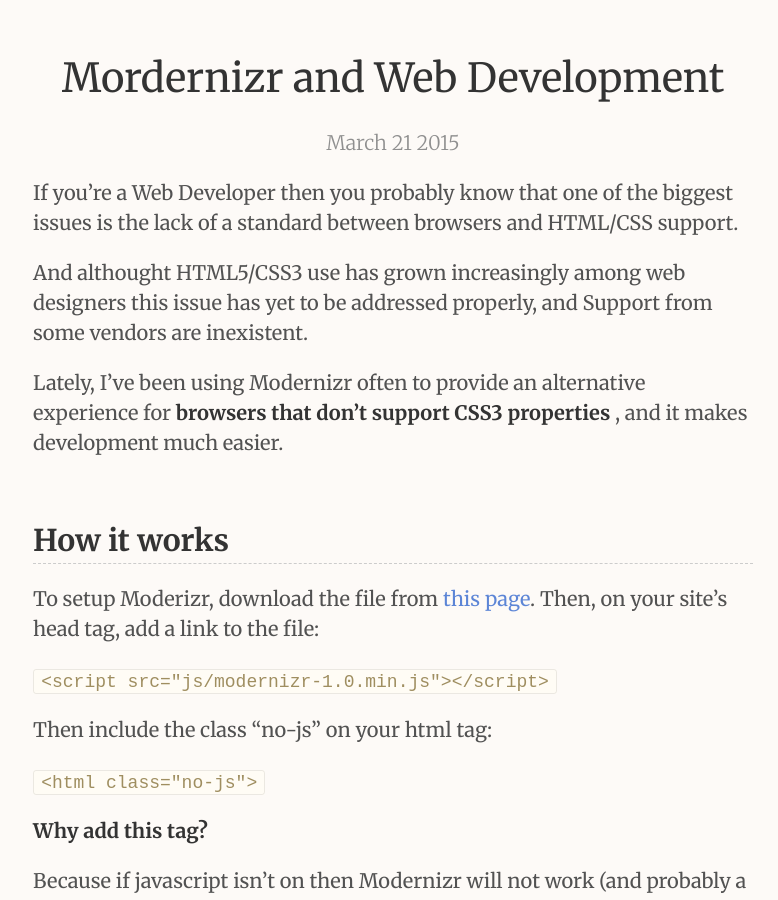
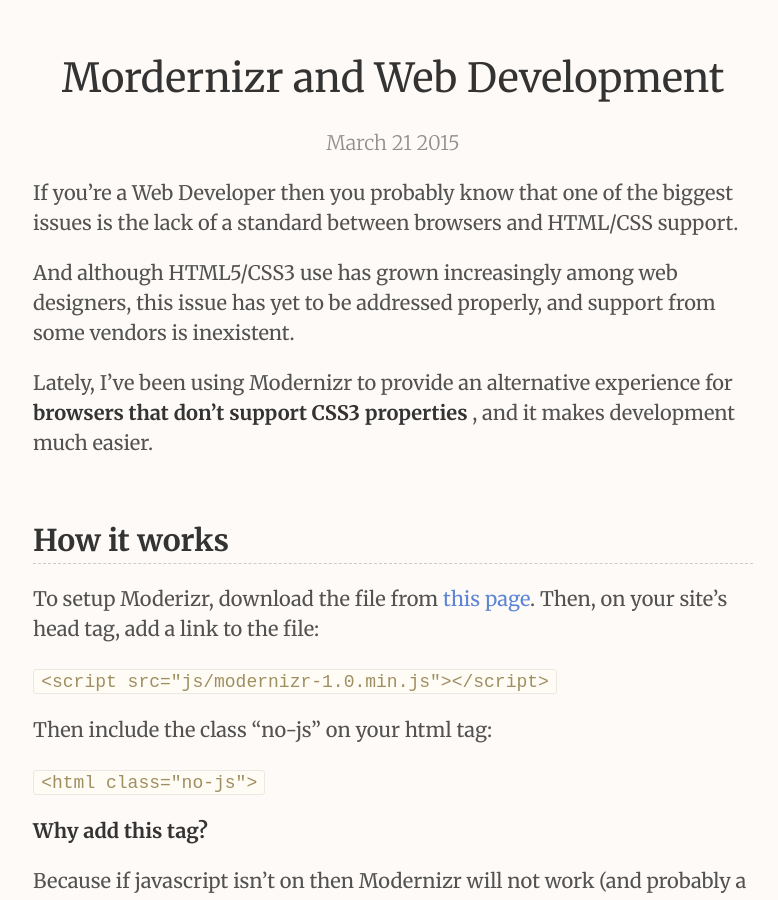
Before and after one commit to ArielSaldana/arielsaldana.github.io, a Jekyll site: the page built from _posts/2015-03-21-Modernizr-and-web-development.md, in a window 1280 px wide and 900 px high, scrolled down 418 px. Shown: the whole window, without its empty margins (247-1025 px from the left). Built offline with Jekyll 4.4.1, drawn with Linux system fonts in a browser that asks for light colours; Markdown is read by kramdown in place of the engine named in the settings; comment, search, counter and statistics services are not loaded.

Commit message:
Update 2015-03-21-Modernizr-and-web-development.md

```diff
--- a/_posts/2015-03-21-Modernizr-and-web-development.md
+++ b/_posts/2015-03-21-Modernizr-and-web-development.md
@@ -9,9 +9,9 @@
 
 If you're a Web Developer then you probably know that one of the biggest issues is the lack of a standard between browsers and HTML/CSS support.
 
-And althought HTML5/CSS3 use has grown increasingly among web designers this issue has yet to be addressed properly, and Support from some vendors are inexistent.
+And although HTML5/CSS3 use has grown increasingly among web designers, this issue has yet to be addressed properly, and support from some vendors is inexistent.
 
-Lately, I've been using Modernizr often to provide an alternative experience for __browsers that don't support CSS3 properties__ , and it makes development much easier.
+Lately, I've been using Modernizr to provide an alternative experience for __browsers that don't support CSS3 properties__  , and it makes development much easier.
 
 ## How it works
 
```
